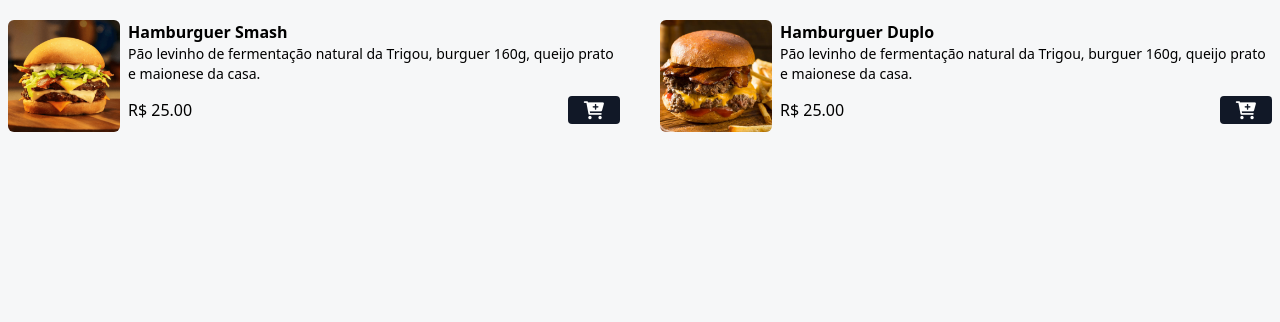
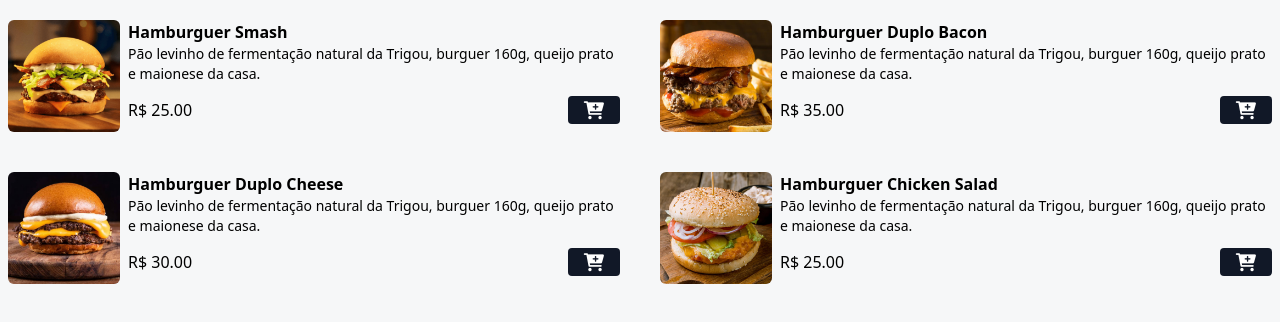
Before and after one commit to BrunoAlejandroDev/cardapio-online, a website: page index.html in a window 1280 px wide. Shown: the part 496-818 px from the top of the page. Drawn offline with Linux system fonts and the light colour scheme.

Commit message:
inserção dos outros hamburguers

```diff
--- a/index.html
+++ b/index.html
@@ -66,7 +66,6 @@
                         data-name="Hamburguer Smash"
                         data-price="25.00"
                         >
-
                             <i class="fa fa-cart-plus text-lg text-white"></i>
                         </button>
                     </div>
@@ -81,7 +80,59 @@
                 />
 
                 <div>
-                    <p class="font-bold">Hamburguer Duplo</p>
+                    <p class="font-bold">Hamburguer Duplo Bacon</p>
+                    <p class="text-sm">Pão levinho de fermentação natural da Trigou, burguer 160g, queijo prato e maionese da casa.</p>
+
+                    <div class="flex items-center justify-between gap-2 mt-3">
+                        <p>R$ 35.00</p>
+                        <button
+                        type="button"
+                        class="bg-gray-900 px-4 rounded add-to-cart-btn"
+                        title="Adicionar ao carrinho"
+                        data-name="Hamburguer Duplo Bacon"
+                        data-price="35.00"
+                        >
+                            <i class="fa fa-cart-plus text-lg text-white"></i>
+                        </button>
+                    </div>
+                </div>
+            </div>
+
+            <div class="flex gap-2">
+                <img
+                src="assets/hamb-3.png"
+                alt="Hamburguer Duplo Cheese"
+                class="w-28 h-28 rounded-md hover:scale-110 hover:-rotate-2 duration-300"
+                />
+
+                <div>
+                    <p class="font-bold">Hamburguer Duplo Cheese</p>
+                    <p class="text-sm">Pão levinho de fermentação natural da Trigou, burguer 160g, queijo prato e maionese da casa.</p>
+
+                    <div class="flex items-center justify-between gap-2 mt-3">
+                        <p>R$ 30.00</p>
+                        <button
+                        type="button"
+                        class="bg-gray-900 px-4 rounded add-to-cart-btn"
+                        title="Adicionar ao carrinho"
+                        data-name="Hamburguer Duplo Cheese"
+                        data-price="30.00"
+                        >
+                            <i class="fa fa-cart-plus text-lg text-white"></i>
+                        </button>
+                    </div>
+                </div>
+            </div>
+
+            <div class="flex gap-2">
+                <img
+                src="assets/hamb-4.png"
+                alt="Hamburguer Chicken Salad"
+                class="w-28 h-28 rounded-md hover:scale-110 hover:-rotate-2 duration-300"
+                />
+
+                <div>
+                    <p class="font-bold">Hamburguer Chicken Salad</p>
                     <p class="text-sm">Pão levinho de fermentação natural da Trigou, burguer 160g, queijo prato e maionese da casa.</p>
 
                     <div class="flex items-center justify-between gap-2 mt-3">
@@ -90,18 +141,21 @@
                         type="button"
                         class="bg-gray-900 px-4 rounded add-to-cart-btn"
                         title="Adicionar ao carrinho"
-                        data-name="Hamburguer Duplo"
+                        data-name="Hamburguer Chicken Salad"
                         data-price="25.00"
                         >
-
                             <i class="fa fa-cart-plus text-lg text-white"></i>
                         </button>
                     </div>
                 </div>
             </div>
-            <!-- LISTA DE PRODUTOS-->
+            <!-- FIM LISTA DE PRODUTOS-->
 
         </main>
+
+        <div>
+
+        </div>
 
     </div>
 
```
